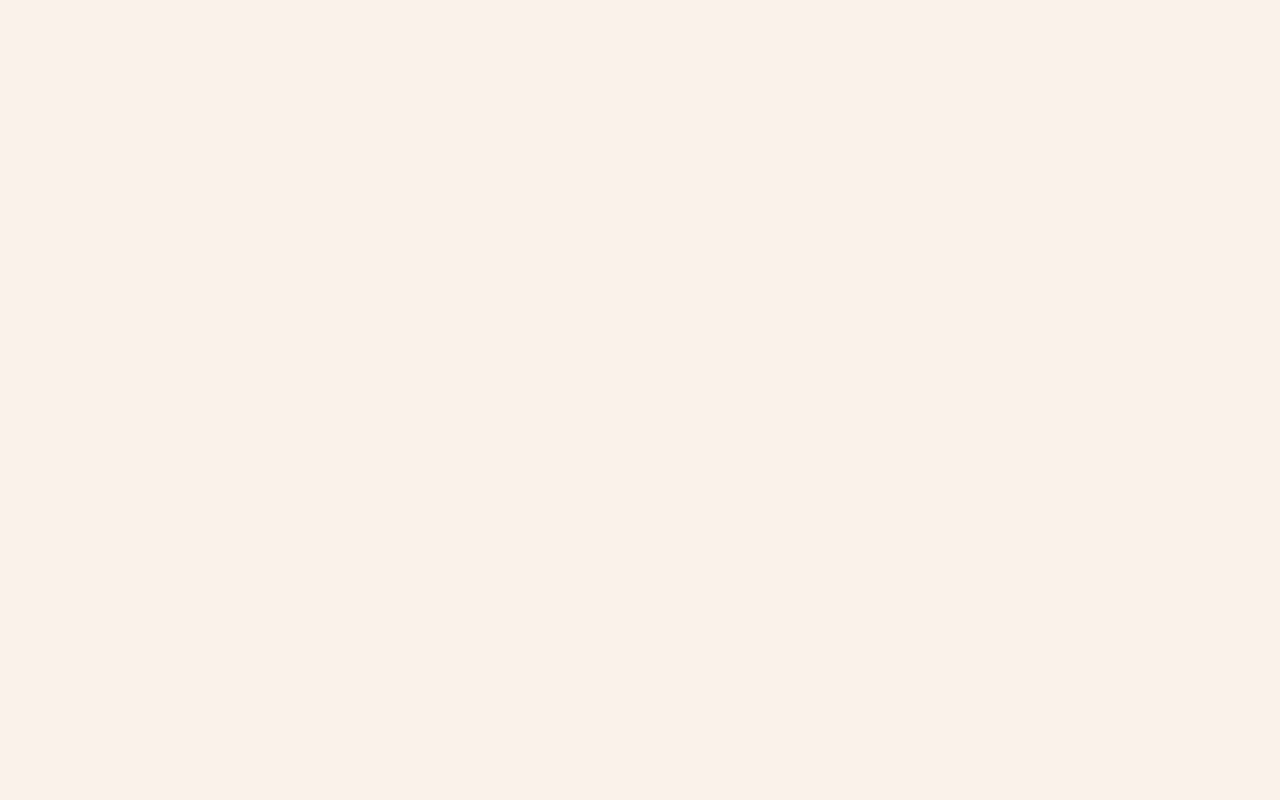
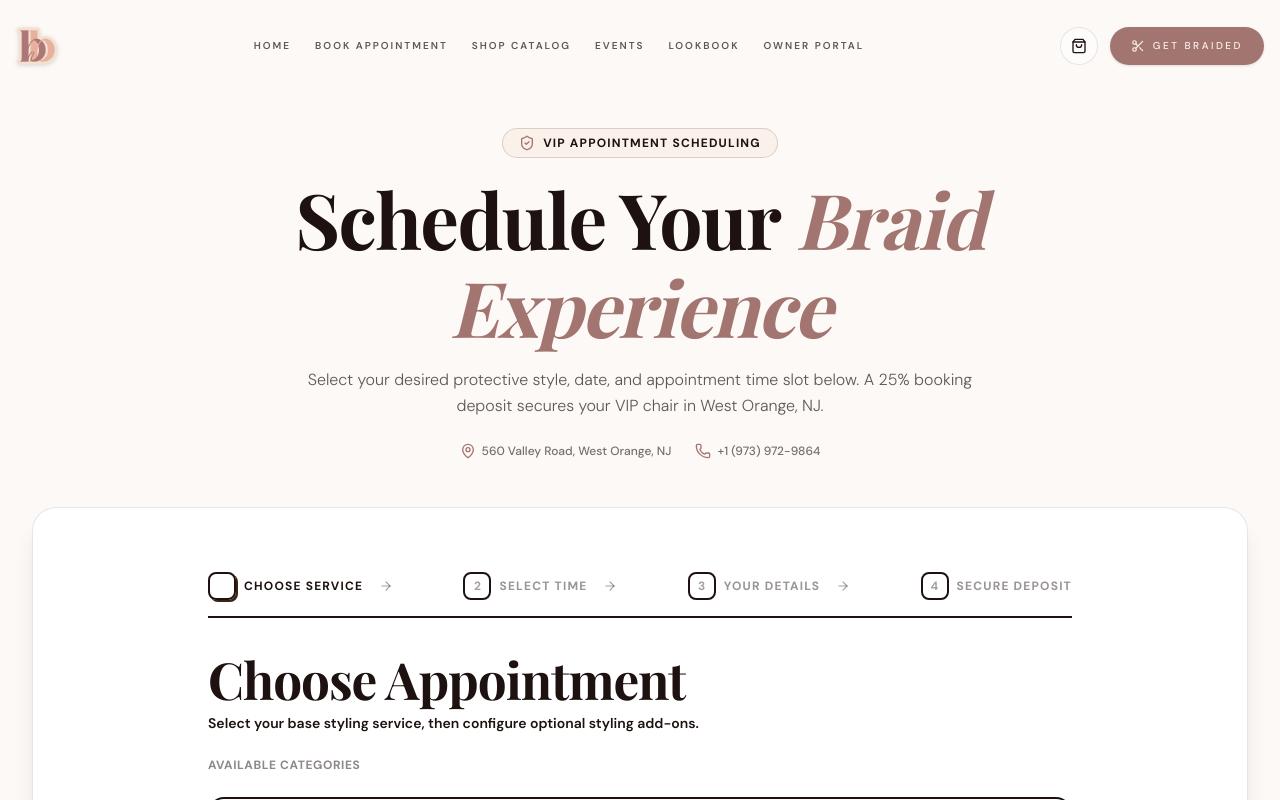
Before and after one commit to kingkrs10/braid-bar-nj, a Next.js app: page /book in a window 1280 px wide. Before the commit this address had no page. Shown: the top 800 px of the page. Built offline with nearby package versions, Linux system fonts and the light colour scheme.

Commit message:
Fix GET BRAIDED button and navigation links to route to /book interactive scheduling page

```diff
--- a/src/app/book/page.tsx
+++ b/src/app/book/page.tsx
@@ -1,5 +1,48 @@
-import { redirect } from 'next/navigation';
+'use client';
+
+import React from 'react';
+import Navigation from '@/components/ui/Navigation';
+import Footer from '@/components/ui/Footer';
+import Scheduler from '@/components/booking/Scheduler';
+import { ShieldCheck, Calendar, MapPin, Phone } from 'lucide-react';
 
 export default function BookPage() {
-  redirect('/');
+  return (
+    <div className="min-h-screen bg-warm-white text-espresso flex flex-col justify-between font-[family-name:var(--font-body)]">
+      <Navigation />
+
+      <main className="flex-1 pt-32 pb-24 px-4 sm:px-6 md:px-8 max-w-7xl mx-auto w-full space-y-12">
+        {/* Editorial Header */}
+        <div className="text-center max-w-3xl mx-auto space-y-4">
+          <div className="inline-flex items-center gap-2 bg-cream border border-terracotta/30 text-espresso px-4 py-1.5 rounded-full text-xs font-bold uppercase tracking-widest">
+            <ShieldCheck className="w-4 h-4 text-terracotta" /> VIP Appointment Scheduling
+          </div>
+
+          <h1 className="font-[family-name:var(--font-display)] text-4xl sm:text-5xl font-bold text-espresso leading-tight">
+            Schedule Your <span className="italic text-terracotta">Braid Experience</span>
+          </h1>
+
+          <p className="text-espresso/70 text-sm md:text-base font-light max-w-2xl mx-auto leading-relaxed">
+            Select your desired protective style, date, and appointment time slot below. A 25% booking deposit secures your VIP chair in West Orange, NJ.
+          </p>
+
+          <div className="flex flex-wrap justify-center items-center gap-6 text-xs text-espresso/60 pt-2 font-medium">
+            <span className="flex items-center gap-1.5">
+              <MapPin className="w-4 h-4 text-terracotta" /> 560 Valley Road, West Orange, NJ
+            </span>
+            <span className="flex items-center gap-1.5">
+              <Phone className="w-4 h-4 text-terracotta" /> +1 (973) 972-9864
+            </span>
+          </div>
+        </div>
+
+        {/* Interactive Booking Scheduler Component */}
+        <div id="appointment-scheduler" className="bg-white rounded-3xl border border-espresso/10 p-4 sm:p-8 shadow-xl">
+          <Scheduler />
+        </div>
+      </main>
+
+      <Footer />
+    </div>
+  );
 }
--- a/src/app/page.tsx
+++ b/src/app/page.tsx
@@ -130,14 +130,13 @@ export default function HomePage() {
                 <Scissors className="w-3.5 h-3.5" />
                 View Gallery
               </a>
-              <a
-                href={whatsappUrl}
-                target="_blank"
-                rel="noopener noreferrer"
+              <Link
+                href="/book"
                 className="inline-flex items-center justify-center gap-2 bg-white/10 hover:bg-white text-white hover:text-espresso font-medium px-8 py-4 rounded-full transition-all text-xs uppercase tracking-[0.2em] border border-white/20 shadow-lg backdrop-blur-sm"
               >
+                <Scissors className="w-3.5 h-3.5" />
                 Get Braided
-              </a>
+              </Link>
             </div>
           </div>
         </div>
--- a/src/components/ui/Navigation.tsx
+++ b/src/components/ui/Navigation.tsx
@@ -29,8 +29,8 @@ export default function Navigation() {
 
   const navLinks = [
     { name: 'Home', href: '/' },
+    { name: 'Book Appointment', href: '/book' },
     { name: 'Shop Catalog', href: '/shop' },
-    { name: 'Membership', href: '/#membership' },
     { name: 'Events', href: '/#events' },
     { name: 'Lookbook', href: '/#lookbook' },
     { name: 'Owner Portal', href: '/admin' },
@@ -39,19 +39,15 @@ export default function Navigation() {
   return (
     <>
       <header
+        id="main-navigation"
         className={cn(
-          'fixed top-0 left-0 w-full z-50 transition-all duration-500 px-4 md:px-8',
-          isScrolled ? 'py-3' : 'py-6'
+          'fixed top-0 left-0 right-0 z-50 transition-all duration-300 select-none max-w-7xl mx-auto mt-4 px-4',
+          isScrolled
+            ? 'bg-cream/95 backdrop-blur-md px-6 py-3 border-espresso/10 shadow-sm'
+            : 'px-4 py-2 border-transparent bg-transparent'
         )}
       >
-        <div
-          className={cn(
-            'max-w-7xl mx-auto flex items-center justify-between transition-all duration-500 rounded-full border',
-            isScrolled
-              ? 'bg-cream/95 backdrop-blur-md px-6 py-3 border-espresso/10 shadow-sm'
-              : 'px-4 py-2 border-transparent bg-transparent'
-          )}
-        >
+        <div className="flex items-center justify-between">
           {/* Logo — BB Monogram Logo */}
           <Link href="/" className="flex items-center select-none group py-0.5">
             <img
@@ -67,7 +63,7 @@ export default function Navigation() {
               <Link
                 key={link.name}
                 href={link.href}
-                className="text-espresso/70 hover:text-terracotta font-[family-name:var(--font-body)] text-[10px] tracking-[0.2em] uppercase transition-colors py-1"
+                className="text-espresso/70 hover:text-terracotta font-[family-name:var(--font-body)] text-[10px] tracking-[0.2em] uppercase transition-colors py-1 font-semibold"
               >
                 {link.name}
               </Link>
@@ -92,16 +88,14 @@ export default function Navigation() {
             </button>
 
             {/* CTA Book Button */}
-            <a
-              href={whatsappUrl}
-              target="_blank"
-              rel="noopener noreferrer"
+            <Link
+              href="/book"
               id="nav-book-cta"
               className="hidden sm:inline-flex items-center gap-2 bg-terracotta hover:bg-espresso text-cream font-medium px-5 py-2.5 rounded-full transition-all text-[10px] uppercase tracking-[0.25em] border border-transparent shadow-sm"
             >
               <Scissors className="w-3.5 h-3.5" />
               Get Braided
-            </a>
+            </Link>
 
             {/* Mobile Menu Hamburger */}
             <button
@@ -116,7 +110,7 @@ export default function Navigation() {
         </div>
       </header>
 
-      {/* Mobile Drawer Menu */}
+      {/* Mobile Slide-out Menu Overlay */}
       <AnimatePresence>
         {isMobileMenuOpen && (
           <motion.div
@@ -138,16 +132,14 @@ export default function Navigation() {
                 </Link>
               ))}
               <div className="h-[1px] bg-espresso/5 my-2" />
-              <a
-                href={whatsappUrl}
-                target="_blank"
-                rel="noopener noreferrer"
+              <Link
+                href="/book"
                 onClick={() => setMobileMenuOpen(false)}
                 className="inline-flex items-center justify-center gap-2 bg-terracotta hover:bg-espresso text-cream font-medium px-8 py-4 rounded-full transition-all text-xs uppercase tracking-[0.2em] border border-transparent shadow-sm"
               >
                 <Scissors className="w-4 h-4" />
                 Get Braided
-              </a>
+              </Link>
             </div>
           </motion.div>
         )}
```
